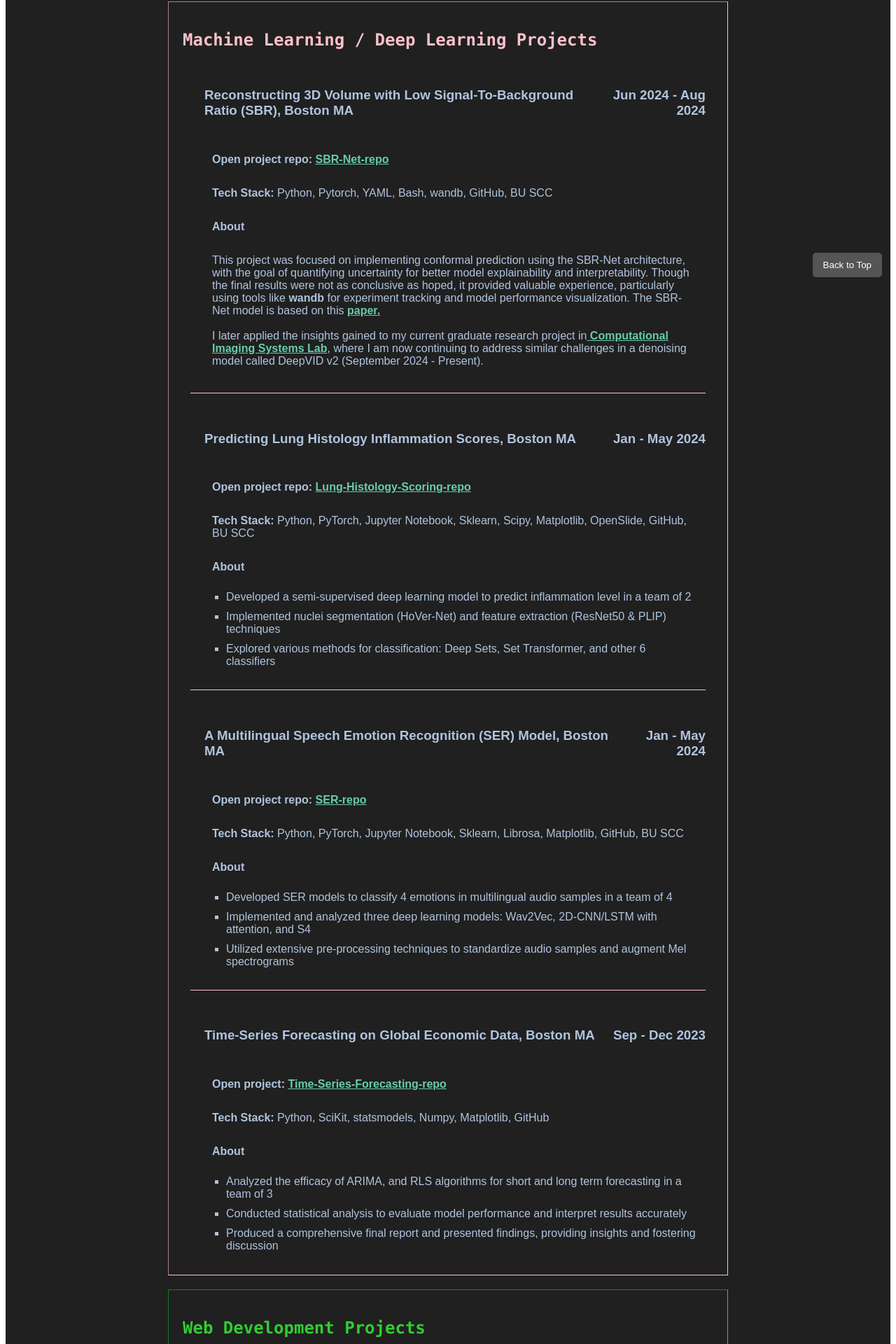
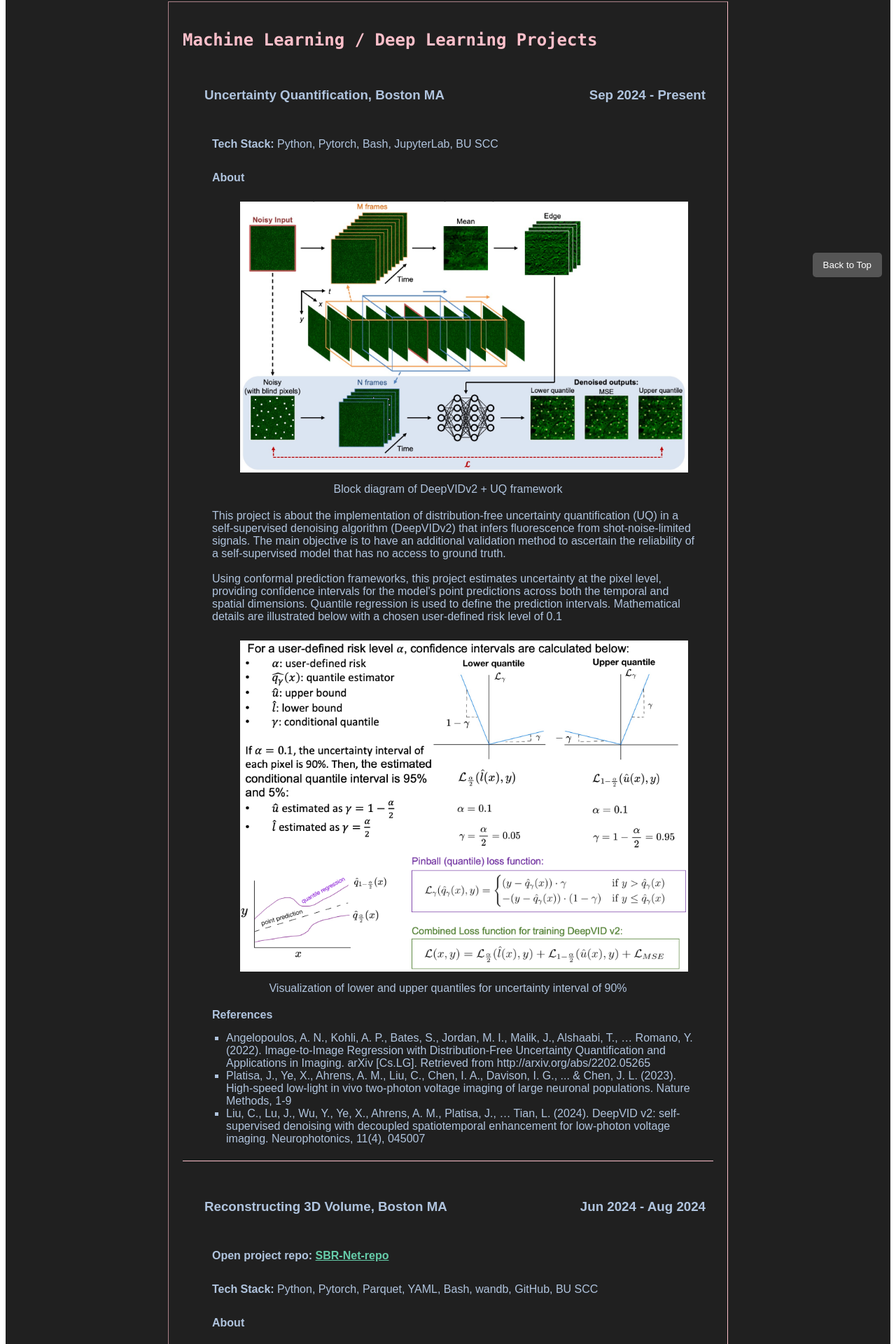
Before and after one commit to eburhansjah/eburhan-portfolio, a React (Vite) app: page /components/Projects in a window 1280 px wide. Shown: the part 384-2304 px from the top of the page at 70% size. Built offline with nearby package versions, Linux system fonts and the light colour scheme.

Commit message:
updates to machine learning projects

```diff
--- a/src/components/MachineLearningProjects.jsx
+++ b/src/components/MachineLearningProjects.jsx
@@ -23,6 +23,12 @@ const StyledProjectTitle = styled.div`
     display: flex;
     justify-content: space-between;
     align-items: center;
+`;
+
+const StyledImage = styled.img`
+    display: block;
+    margin: 10px 10px 10px 60px;
+    width: 50vw;
 `;
 
 const StyledNav = styled.nav`
@@ -57,6 +63,11 @@ const Li = styled.li`
     margin: 10px 0;
 `;
 
+const P = styled.p`
+    text-align: center;
+    margin: 5px 0;
+`;
+
 export default function MachineLearningProjects() {
     return(
         <MachineLearningWrapper id="machine-learning">
@@ -67,7 +78,64 @@ export default function MachineLearningProjects() {
                     <StyledLi>
                         <StyledProjectTitle>
                             <h3>
-                                Reconstructing 3D Volume with Low Signal-To-Background Ratio (SBR), Boston MA
+                                Uncertainty Quantification, Boston MA
+                            </h3>
+                            <StyledSpanRight><h3>Sep 2024 - Present</h3></StyledSpanRight>
+                        </StyledProjectTitle>
+                    </StyledLi>
+
+                    <StyledUl>
+                        <StyledLi><strong>Tech Stack: </strong>Python, Pytorch, Bash, JupyterLab, BU SCC</StyledLi>
+
+                        <StyledLi><strong>About</strong></StyledLi>
+
+                        <StyledImage src="/UQ-DeepVID-framework.png" alt="UQ-DeepVID-framework" />
+
+                        <P>Block diagram of DeepVIDv2 + UQ framework</P>
+
+                        <StyledLi>
+                            This project is about the implementation of distribution-free uncertainty quantification (UQ)
+                            in a self-supervised denoising algorithm (DeepVIDv2) that infers fluorescence from shot-noise-limited
+                            signals. The main objective is to have an additional validation method to ascertain the reliability of
+                            a self-supervised model that has no access to ground truth.
+                            <br/><br/>
+                            Using conformal prediction frameworks, this project estimates uncertainty at the pixel level,
+                            providing confidence intervals for the model's point predictions across both the temporal and spatial
+                            dimensions. Quantile regression is used to define the prediction intervals. Mathematical details
+                            are illustrated below with a chosen user-defined risk level of 0.1
+                        </StyledLi>
+
+                        <StyledImage src="/quantile-regression.png" alt="Quantile Regression" />
+
+                        <P>Visualization of lower and upper quantiles for uncertainty interval of 90%</P>
+
+                        <StyledLi><strong>References</strong></StyledLi>
+                        <ul>
+                            <li>
+                                Angelopoulos, A. N., Kohli, A. P., Bates, S., Jordan, M. I., Malik, J., Alshaabi, T., … Romano, Y. (2022).
+                                Image-to-Image Regression with Distribution-Free Uncertainty Quantification and Applications in
+                                Imaging. arXiv [Cs.LG]. Retrieved from http://arxiv.org/abs/2202.05265
+                            </li>
+                            <li>
+                                Platisa, J., Ye, X., Ahrens, A. M., Liu, C., Chen, I. A., Davison, I. G., ... & Chen, J. L. (2023). High-speed
+                                low-light in vivo two-photon voltage imaging of large neuronal populations. Nature Methods, 1-9
+                            </li>
+                            <li>
+                                Liu, C., Lu, J., Wu, Y., Ye, X., Ahrens, A. M., Platisa, J., … Tian, L. (2024). DeepVID v2: self-supervised
+                                denoising with decoupled spatiotemporal enhancement for low-photon voltage imaging. Neurophotonics,
+                                11(4), 045007
+                            </li>
+                        </ul>
+                    </StyledUl>
+                </StyledUl>
+
+                <hr/>
+
+                <StyledUl>
+                    <StyledLi>
+                        <StyledProjectTitle>
+                            <h3>
+                                Reconstructing 3D Volume, Boston MA
                             </h3>
                             <StyledSpanRight><h3>Jun 2024 - Aug 2024</h3></StyledSpanRight>
                         </StyledProjectTitle>
@@ -78,16 +146,19 @@ export default function MachineLearningProjects() {
                                                                                   target="_blank" rel="noopener noreferrer">SBR-Net-repo</StyledLink>
                         </StyledLi>
 
-                        <StyledLi><strong>Tech Stack: </strong>Python, Pytorch, YAML, Bash, wandb, GitHub, BU SCC
+                        <StyledLi><strong>Tech Stack: </strong>Python, Pytorch, Parquet, YAML, Bash, wandb, GitHub, BU SCC
                         </StyledLi>
-
 
                         <StyledLi><strong>About</strong></StyledLi>
 
                         <StyledLi>
                             This project was focused on implementing conformal prediction using the SBR-Net architecture,
                             with the goal of quantifying uncertainty for better model explainability and interpretability.
-                            Though the final results were not as conclusive as hoped, it provided valuable experience, particularly
+                            <br/><br/>
+                            SBR-Net is a model that does descattering and reconstructing of 3D volume from single-shot
+                            light-field measurement with low signal-to-background ratio (SBR).
+                            <br/>
+                            Although the final results were not as conclusive as hoped, it provided valuable experience, particularly
                             using tools like <strong>wandb</strong> for experiment tracking and model performance visualization.
 
                             The SBR-Net model is based on this <StyledLink to="https://opg.optica.org/oe/fulltext.cfm?uri=oe-32-4-6241"
@@ -103,9 +174,11 @@ export default function MachineLearningProjects() {
                             in a denoising model called DeepVID v2 (September 2024 - Present).
                         </StyledLi>
                     </StyledUl>
+                </StyledUl>
 
-                    <hr/>
+                <hr/>
 
+                <StyledUl>
                     <StyledLi>
                         <StyledProjectTitle>
                             <h3>
@@ -136,9 +209,11 @@ export default function MachineLearningProjects() {
                                 Deep Sets, Set Transformer, and other 6 classifiers</Li>
                         </ul>
                     </StyledUl>
+                </StyledUl>
 
-                    <hr/>
+                <hr/>
 
+                <StyledUl>
                     <StyledLi>
                         <StyledProjectTitle>
                             <h3>
@@ -170,9 +245,11 @@ export default function MachineLearningProjects() {
                                 standardize audio samples and augment Mel spectrograms</Li>
                         </ul>
                     </StyledUl>
+                </StyledUl>
 
-                    <hr/>
+                <hr/>
 
+                <StyledUl>
                     <StyledLi>
                         <StyledProjectTitle>
                             <h3>
@@ -203,7 +280,6 @@ export default function MachineLearningProjects() {
                                 providing insights and fostering discussion</Li>
                         </ul>
                     </StyledUl>
-
                 </StyledUl>
             </StyledNav>
 
--- a/src/components/MobileDevelopmentProjects.jsx
+++ b/src/components/MobileDevelopmentProjects.jsx
@@ -49,6 +49,11 @@ const StyledLi = styled.li`
     padding-left: 20px;
 `;
 
+const P = styled.p`
+    text-align: center;
+    margin: 5px 0;
+`;
+
 const StyledSpanRight = styled.span`
     text-align: right;
 `;
@@ -96,6 +101,8 @@ export default function MobileDevelopmentProjects() {
 
                         <StyledImage src="/mpeg1_encoder_decoder.png" alt="mpeg-1 encoder decoder pipeline" />
 
+                        <P>MPEG-1 encoding decoding pipeline</P>
+
                         <StyledLi>
                             This video encoder was designed as part of a final project for Advanced Data Structures
                             and Algorithms class (EC504) at Boston University in a team of 4.
@@ -111,6 +118,8 @@ export default function MobileDevelopmentProjects() {
                             is 18.2 kB for a spectacular 64x overall compression, and performs the entire encoding
                             process in under 1 second total runtime.
                         </StyledLi>
+
+
 
                         <StyledLi>
                             <strong>Features</strong>
```
Also changed, not shown: public/UQ-DeepVID-framework.png (added), public/quantile-regression.png (added).
